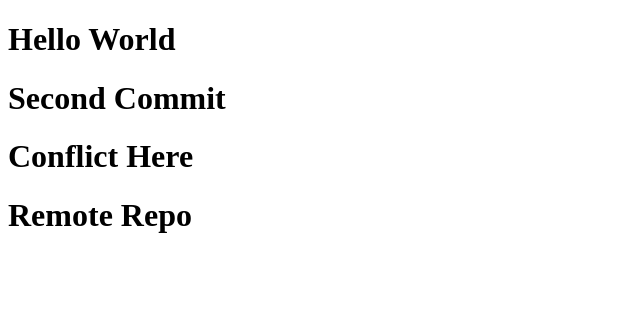
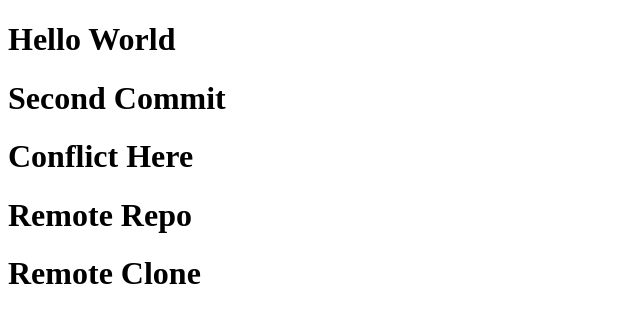
Before and after one commit to tmquan11032003/github_vn, a plain HTML site: page index.html in a window 1280 px wide. Shown: the whole page, without its empty margins (0-640 px from the left). Drawn offline with Linux system fonts and the light colour scheme.

Commit message:
remote clone

```diff
--- a/index.html
+++ b/index.html
@@ -10,5 +10,6 @@
     <h1>Second Commit</h1>
     <h1>Conflict Here</h1>
     <h1>Remote Repo</h1>
+    <h1>Remote Clone</h1>
   </body>
 </html>
```
